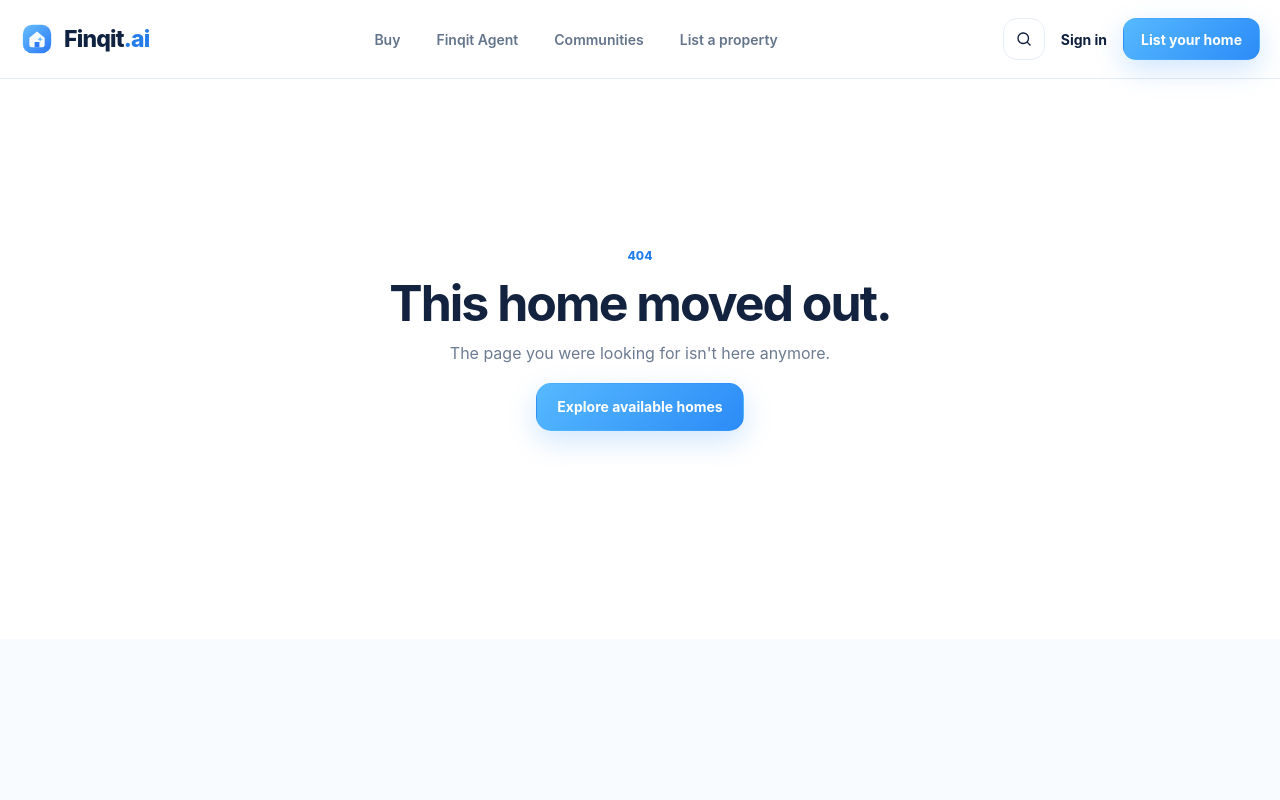
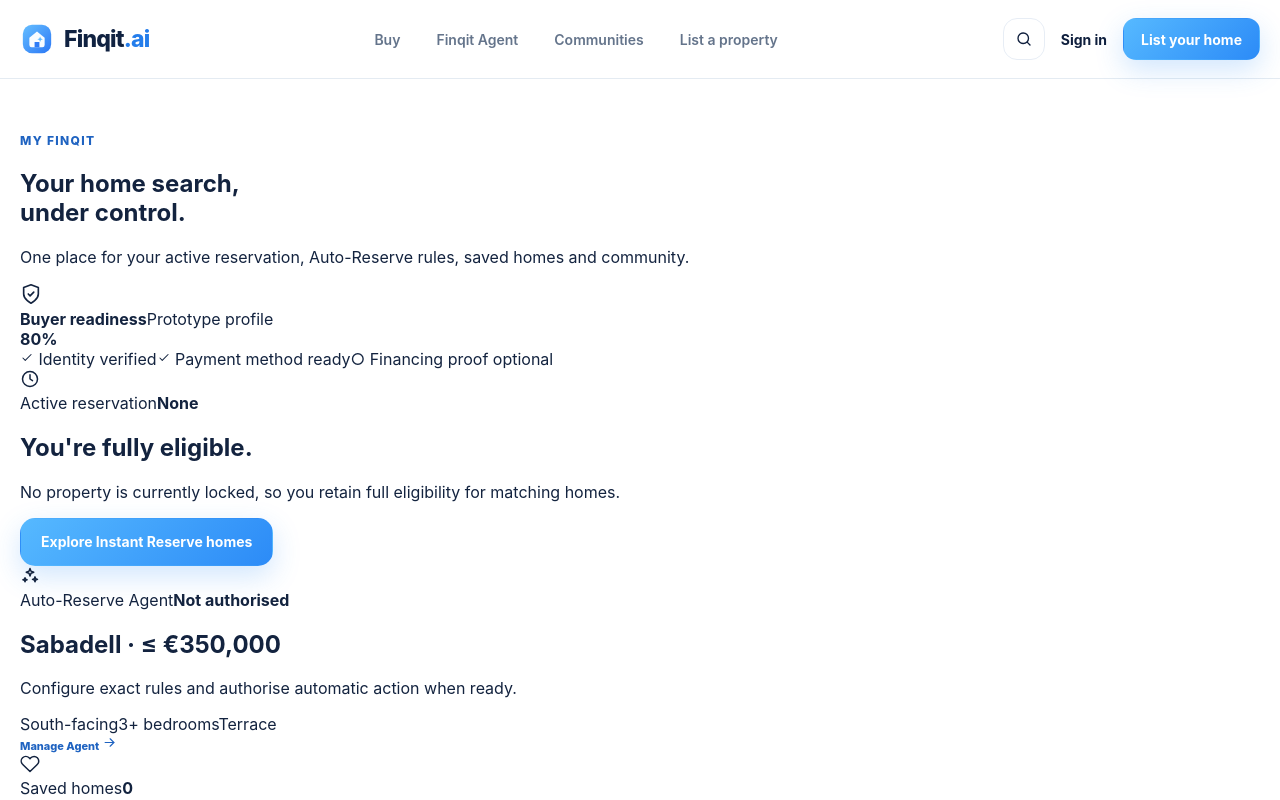
Before and after one commit to gemhunter2026/finqit, a Next.js app: page /my in a window 1280 px wide. Before the commit this address had no page. Shown: the top 800 px of the page. Built offline with nearby package versions, Linux system fonts and the light colour scheme.

Commit message:
Add My Finqit account route

```diff
--- /dev/null
+++ b/app/my/page.tsx
@@ -0,0 +1,8 @@
+import type { Metadata } from "next";
+import { MyFinqitDashboard } from "@/components/MyFinqitDashboard";
+
+export const metadata: Metadata = { title: "My Finqit" };
+
+export default function MyFinqitPage() {
+  return <div className="page-top mkt-shell"><MyFinqitDashboard/></div>;
+}
```
